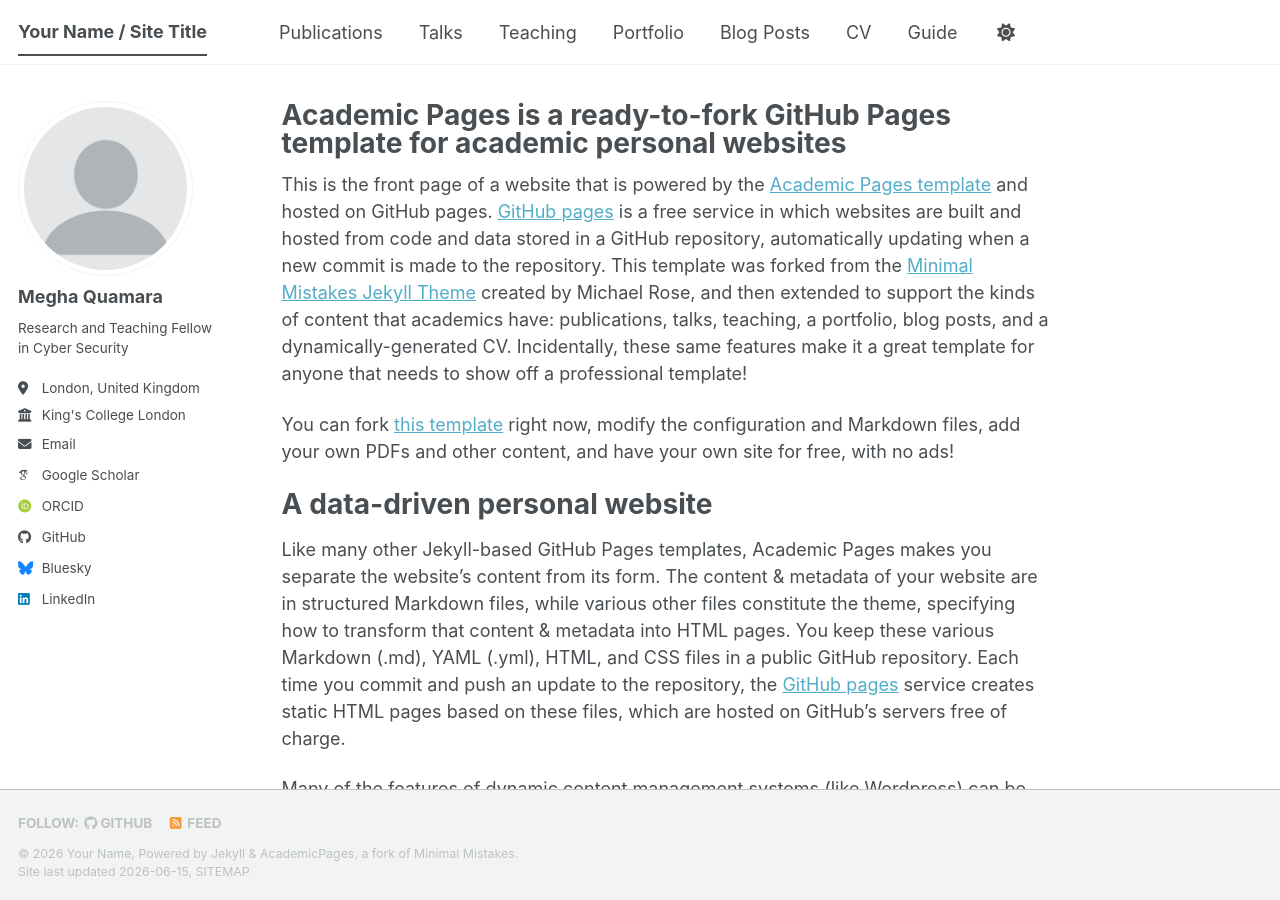
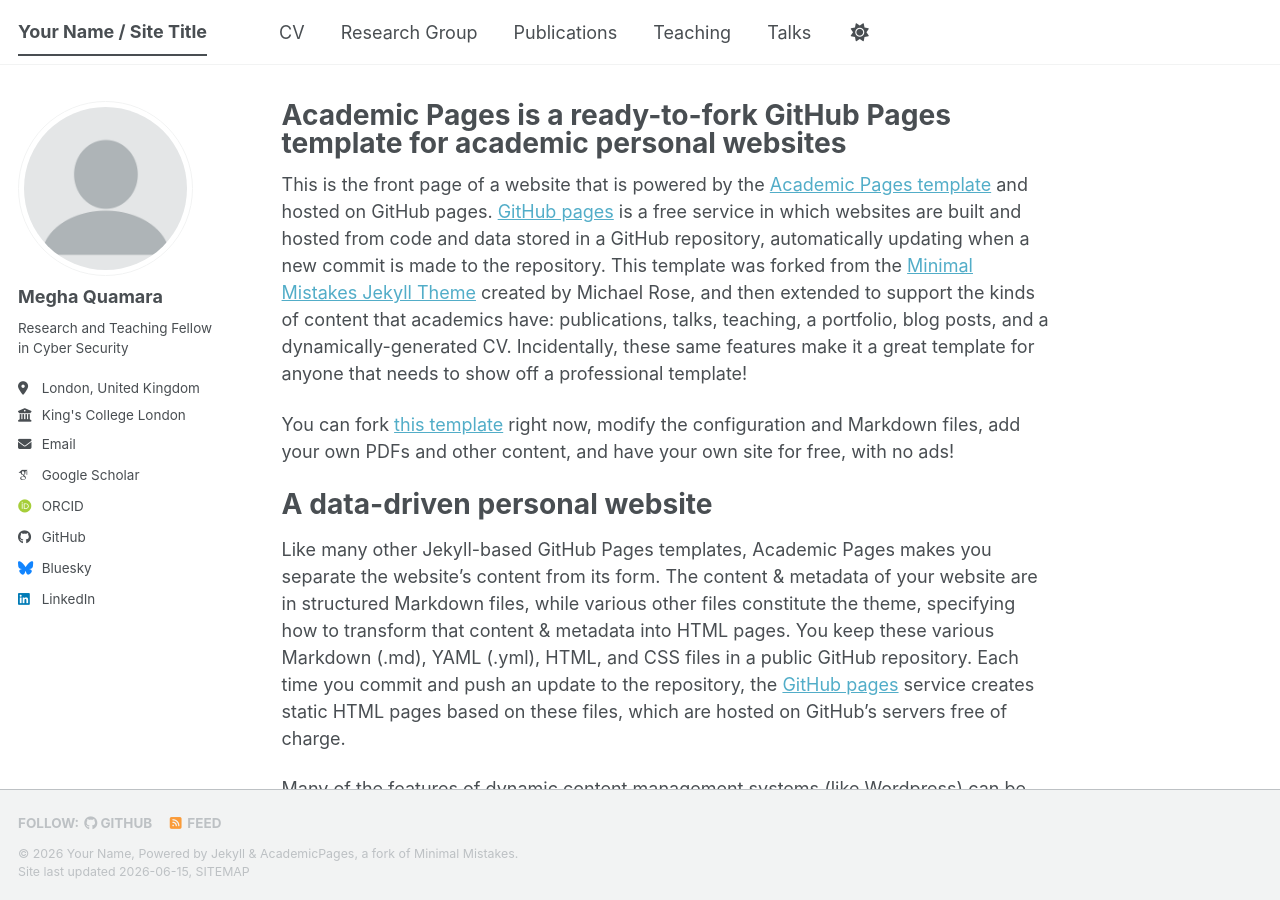
Before and after one commit to meghaquamara/personal-website, a Jekyll site: the page built from _pages/about.md, in a window 1280 px wide and 900 px high. Built offline with Jekyll 4.4.1, drawn with Linux system fonts in a browser that asks for light colours; some web fonts are replaced; a script bundle is joined from its source files by our own code; library files that are not in the unit come from our copies.

Commit message:
Update navigation.yml

```diff
--- a/_data/navigation.yml
+++ b/_data/navigation.yml
@@ -8,26 +8,29 @@
 #      Markdown formatted page while the second is generated using JSON.
 
 main:
-  - title: "Publications"
-    url: /publications/
-
-  - title: "Talks"
-    url: /talks/
-
-  - title: "Teaching"
-    url: /teaching/
-
-  - title: "Portfolio"
-    url: /portfolio/
-
-  - title: "Blog Posts"
-    url: /year-archive/
-
   - title: "CV"
     url: /cv/
 
   # - title: "CV"
   #   url: /cv-json/
 
-  - title: "Guide"
-    url: /markdown/
+  - title: "Research Group"
+    url: /researchgroup/
+
+  - title: "Publications"
+    url: /publications/
+
+  - title: "Teaching"
+    url: /teaching/
+
+  - title: "Talks"
+    url: /talks/
+
+#  - title: "Portfolio"
+#    url: /portfolio/
+
+#  - title: "Blog Posts"
+#    url: /year-archive/
+
+#  - title: "Guide"
+#    url: /markdown/
```
